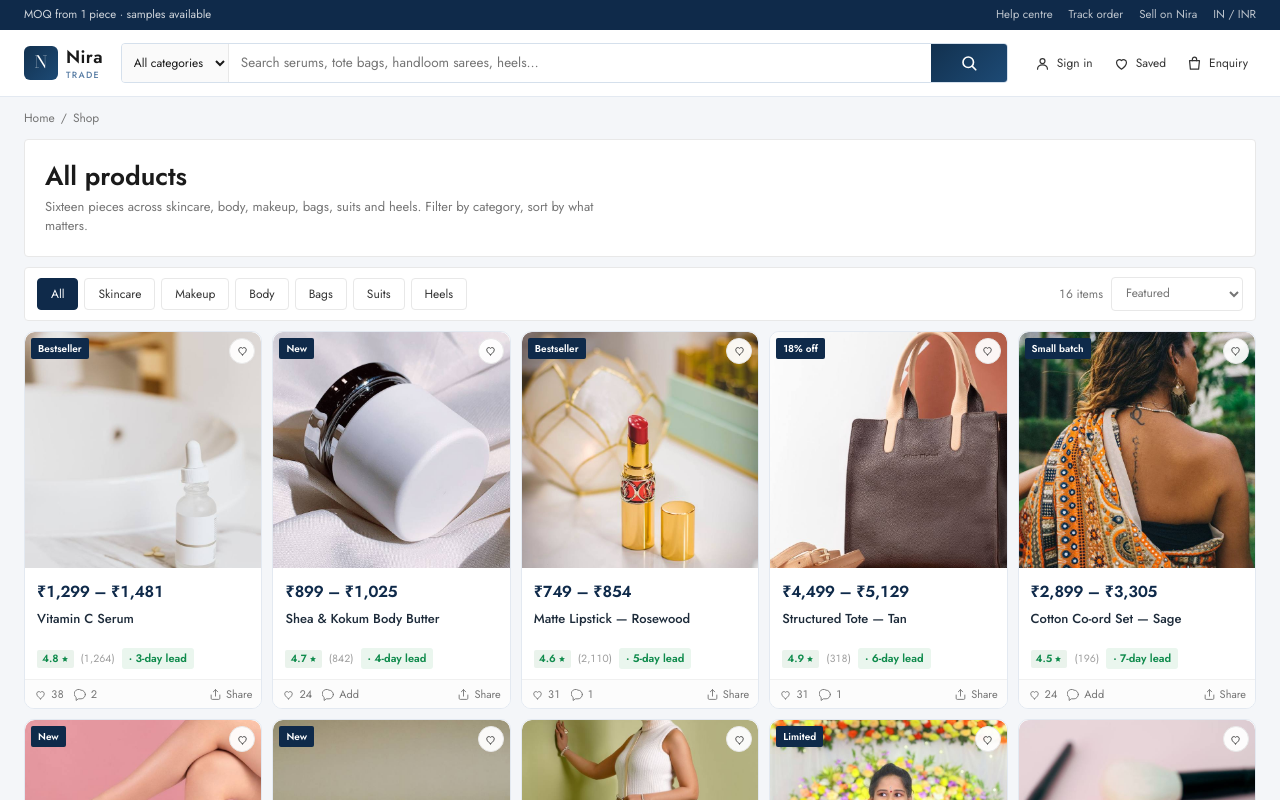
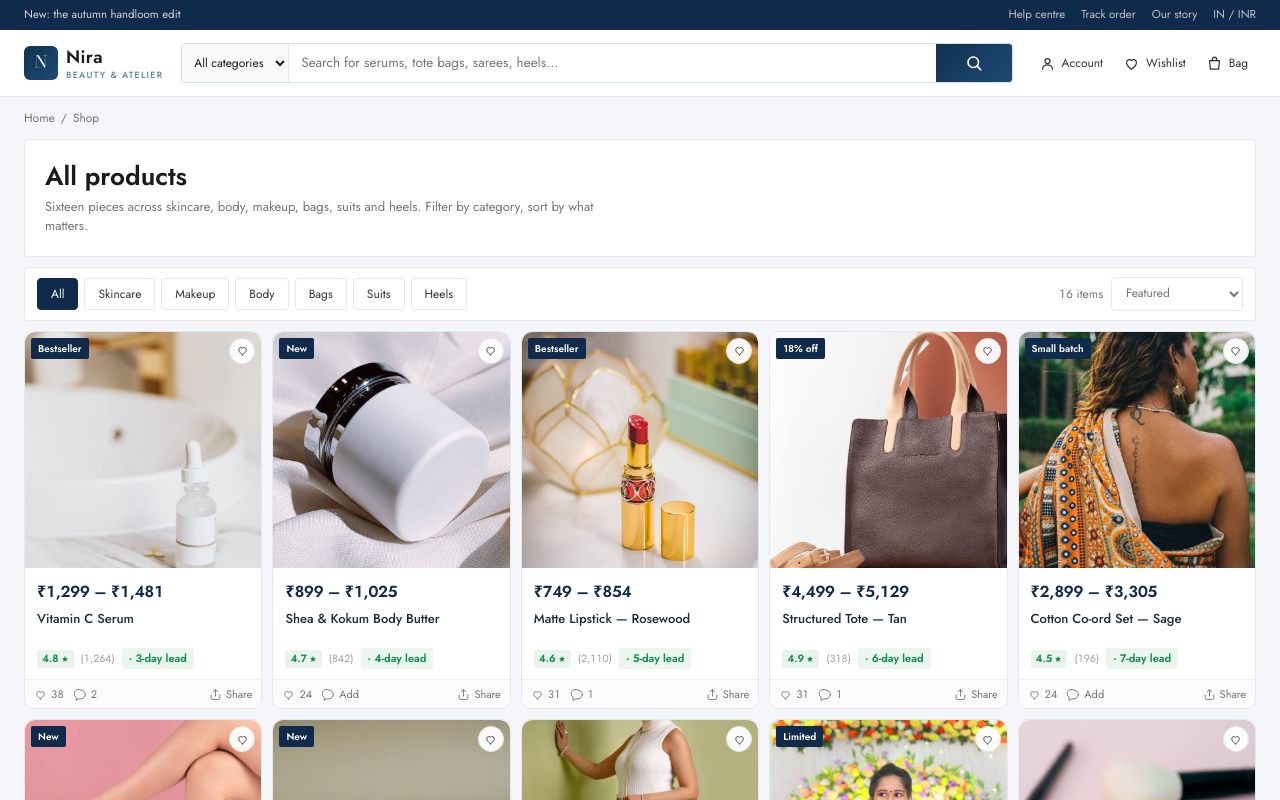
Before and after one commit to aigenerative35-bot/nira-store, a React (Vite) app: page /nira-store/shop in a window 1280 px wide. Shown: the top 800 px of the page. Built offline with nearby package versions, Linux system fonts and the light colour scheme.

Commit message:
feat: brand ecommerce — consumer copy, house band, reviews

```diff
--- a/src/components/Header.jsx
+++ b/src/components/Header.jsx
@@ -6,9 +6,9 @@ import { useShop } from '../store'
 import { categories, asset } from '../data'
 
 const NOTES = [
-  'Trade assurance on every order',
-  'MOQ from 1 piece · samples available',
-  'Ships to 26,000 pincodes in India'
+  'Complimentary shipping over ₹1,499',
+  'New: the autumn handloom edit',
+  'Private appointments, Bengaluru studio'
 ]
 
 export default function Header() {
@@ -55,7 +55,7 @@ export default function Header() {
           <div className="util__links">
             <Link to="/contact">Help centre</Link>
             <Link to="/contact">Track order</Link>
-            <Link to="/about">Sell on Nira</Link>
+            <Link to="/about">Our story</Link>
             <span>IN / INR</span>
           </div>
         </div>
@@ -69,7 +69,7 @@ export default function Header() {
 
           <Link className="logo" to="/">
             <span className="logo__mark">N</span>
-            <span className="logo__txt">Nira<span>trade</span></span>
+            <span className="logo__txt">Nira<span>beauty &amp; atelier</span></span>
           </Link>
 
           <form className="searchbar" onSubmit={submit} role="search">
@@ -80,20 +80,20 @@ export default function Header() {
             <input
               value={q}
               onChange={(e) => setQ(e.target.value)}
-              placeholder="Search serums, tote bags, handloom sarees, heels…"
+              placeholder="Search for serums, tote bags, sarees, heels…"
               aria-label="Search products"
             />
             <button type="submit" aria-label="Search"><Icon.search /></button>
           </form>
 
           <div className="hdr__acts">
-            <Link className="hact" to="/contact"><Icon.user /><span>Sign in</span></Link>
+            <Link className="hact" to="/contact"><Icon.user /><span>Account</span></Link>
             <Link className="hact" to="/shop?wish=1">
-              <Icon.heart /><span>Saved</span>
+              <Icon.heart /><span>Wishlist</span>
               {wish.length > 0 && <span className="badge">{wish.length}</span>}
             </Link>
             <button className="hact" onClick={() => setDrawer(true)}>
-              <Icon.bag /><span>Enquiry</span>
+              <Icon.bag /><span>Bag</span>
               {count > 0 && <span className="badge">{count}</span>}
             </button>
           </div>
@@ -110,12 +110,12 @@ export default function Header() {
             <ul>
               <li><Link to="/shop">All products <span>16</span></Link></li>
               {categories.map((c) => <li key={c.id}><Link to={`/shop?cat=${c.id}`}>{c.name} <span>{c.note}</span></Link></li>)}
-              <li><Link to="/about">Company <span>—</span></Link></li>
+              <li><Link to="/about">The house <span>—</span></Link></li>
               <li><Link to="/contact">Contact <span>—</span></Link></li>
             </ul>
             <div className="mnav__f">
-              <Link className="btn btn--block" to="/cart"><span>View enquiry list</span></Link>
-              <Link className="btn btn--ghost btn--block" to="/contact"><span>Request a sample</span></Link>
+              <Link className="btn btn--block" to="/cart"><span>View bag</span></Link>
+              <Link className="btn btn--ghost btn--block" to="/contact"><span>Book an appointment</span></Link>
             </div>
           </motion.nav>
         )}
```
